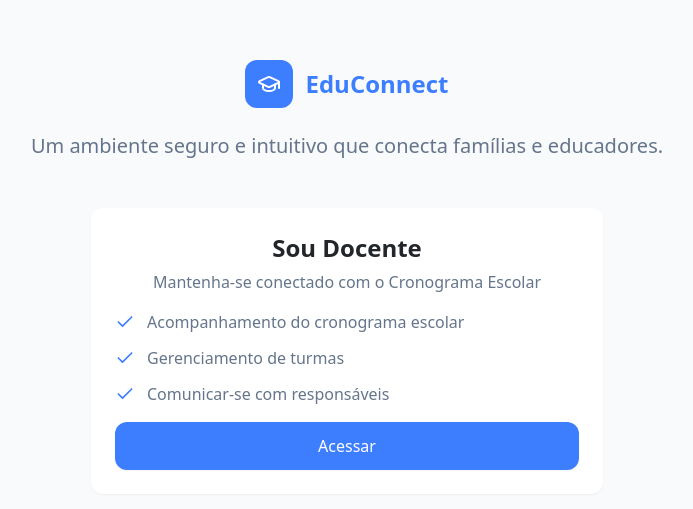
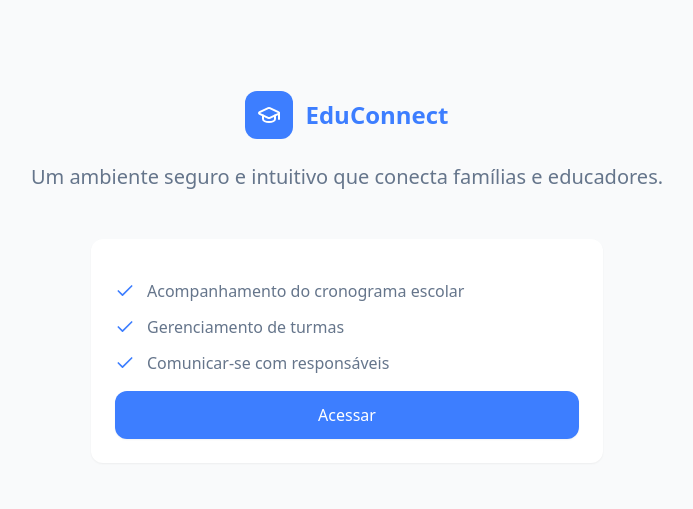
Before and after one commit to MarcAlmeidaMelo/EduConnect, a React (Vite) app: page / in a window 1280 px wide. Shown: the part 123-632 px from the top of the page, without its empty margins (293-986 px from the left). Built offline with nearby package versions, Linux system fonts and the light colour scheme.

Commit message:
Visual edit in Lovable
Edited UI in Lovable

```diff
--- a/src/pages/Welcome.tsx
+++ b/src/pages/Welcome.tsx
@@ -24,10 +24,8 @@ export default function Welcome() {
           <Card className="w-full max-w-lg shadow-elevated border-0">
             <CardHeader className="text-center pb-4">
 
-              <h3 className="text-2xl font-bold text-foreground">Sou Docente</h3>
-              <p className="text-muted-foreground">
-                Mantenha-se conectado com o Cronograma Escolar
-              </p>
+
+
             </CardHeader>
             <CardContent className="space-y-4">
               <div className="space-y-3">
```
